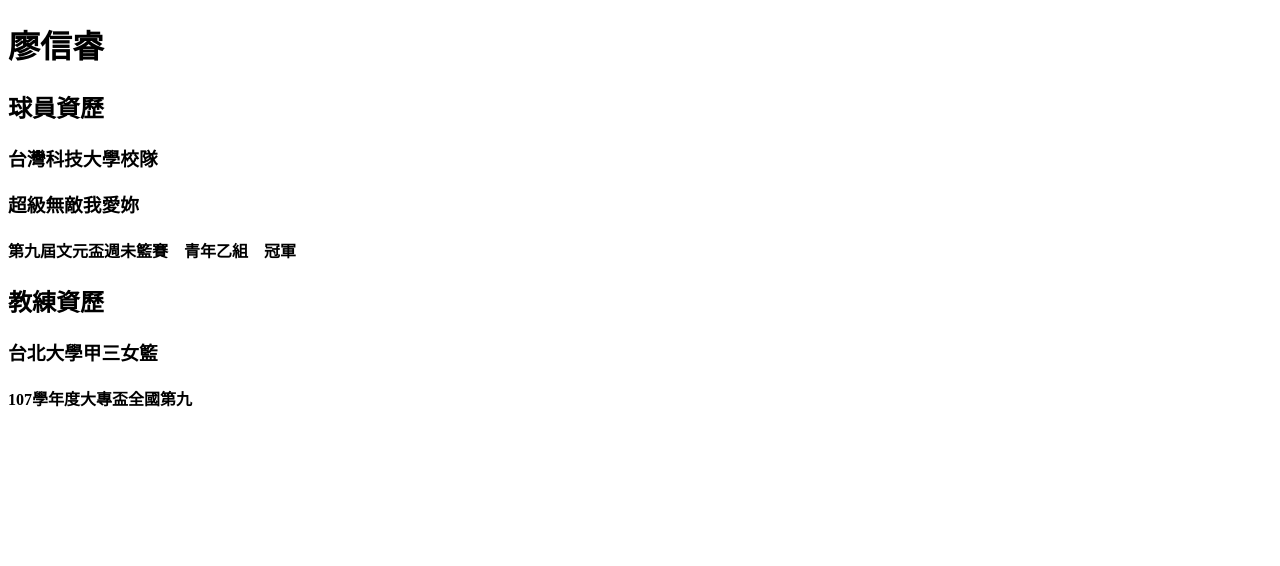
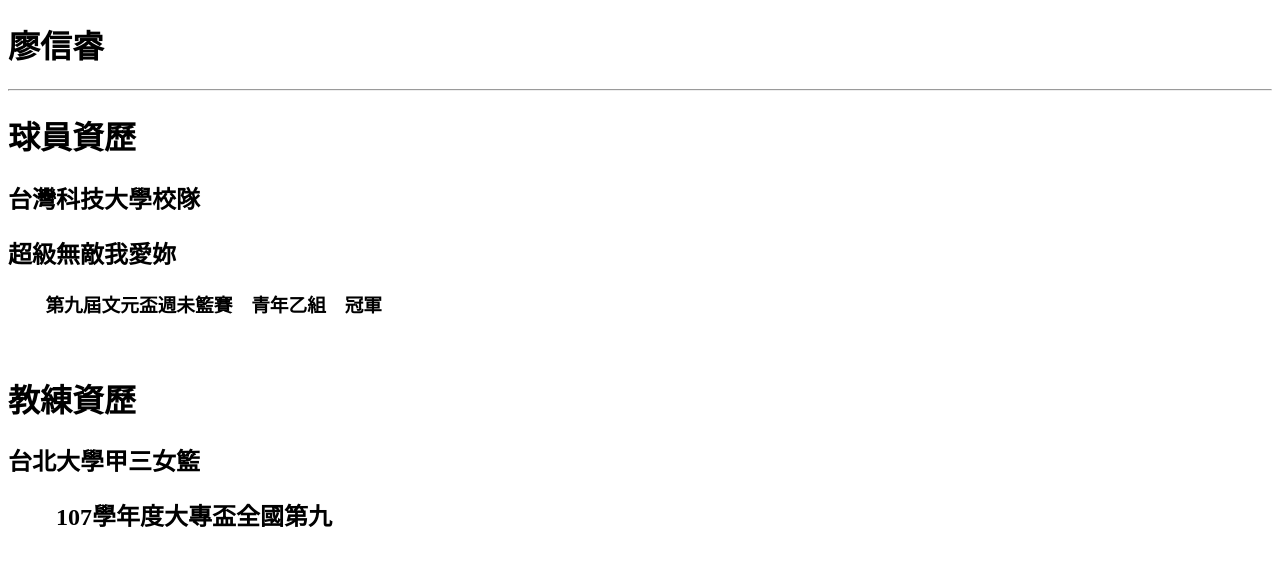
Before and after one commit to HonamLoveYou/HonamLoveYou.github.io, a plain HTML site: page index.html in a window 1280 px wide. Drawn offline with Linux system fonts and the light colour scheme.

Commit message:
Update index.html

```diff
--- a/index.html
+++ b/index.html
@@ -6,12 +6,14 @@
   </head>
   <body>
     <h1>廖信睿</h1>
-    <h2>球員資歷</h2>
-    <h3>台灣科技大學校隊</h3>
-    <h3>超級無敵我愛妳</h3>
-    <h4>第九屆文元盃週未籃賽　青年乙組　冠軍</h4>
-    <h2>教練資歷</h2>
-    <h3>台北大學甲三女籃</h3>
-    <h4>107學年度大專盃全國第九</h4>
+    <hr>
+    <h1>球員資歷</h1>
+    <h2>台灣科技大學校隊</h2>
+    <h2>超級無敵我愛妳</h2>
+    <h3>　　第九屆文元盃週未籃賽　青年乙組　冠軍</h3>
+    <br>
+    <h1>教練資歷</h1>
+    <h2>台北大學甲三女籃</h2>
+    <h2>　　107學年度大專盃全國第九</h2>
   </body>
 </html>
```
